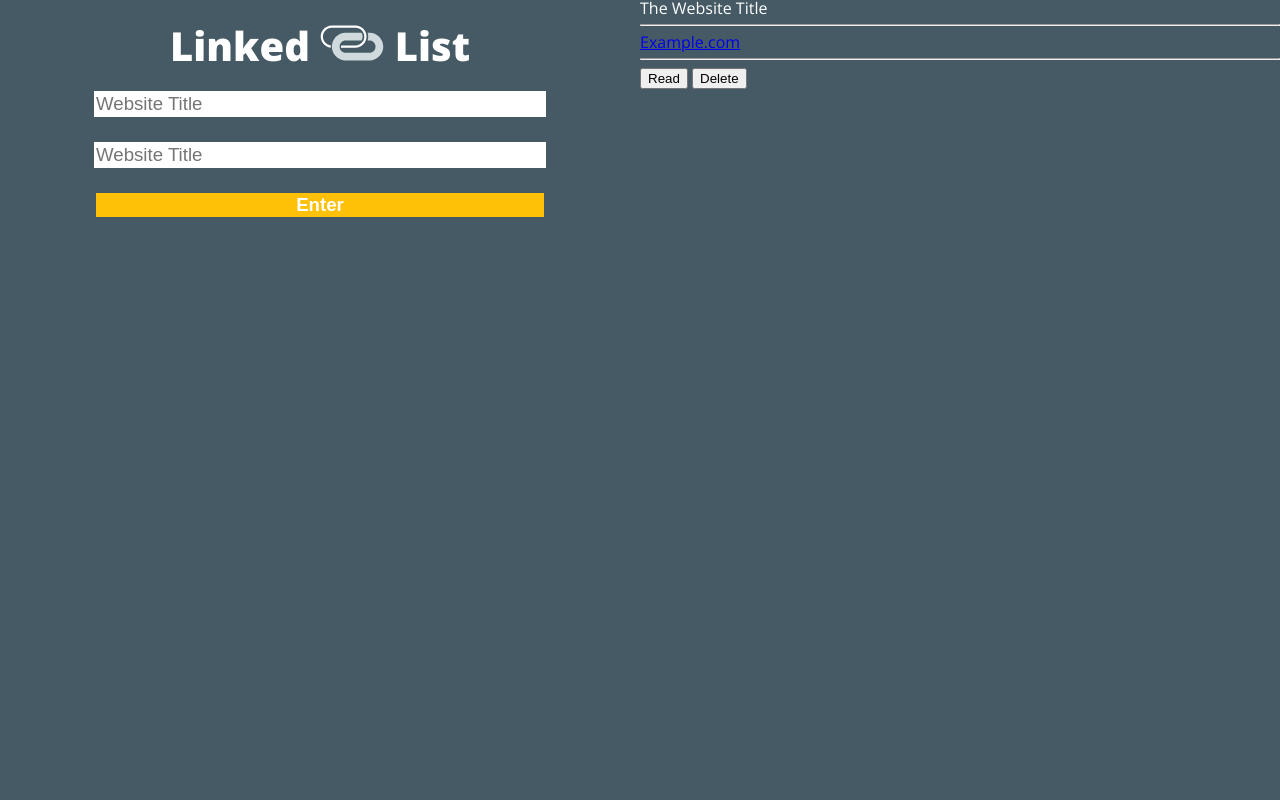
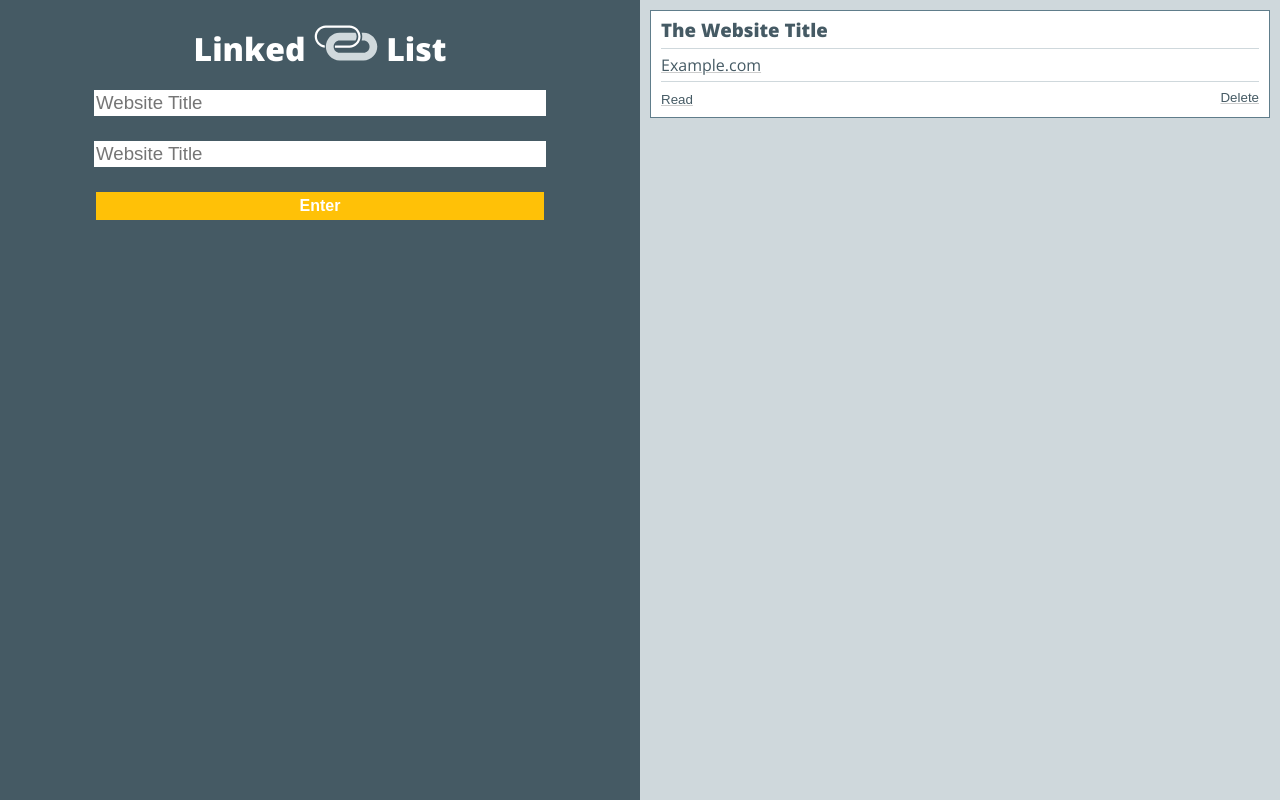
Before and after one commit to nogully/Linked-List, a plain HTML site: page index.html in a window 1280 px wide. Drawn offline with nearby package versions, Linux system fonts and the light colour scheme.

Commit message:
Add style for right side, all style complete

```diff
--- a/style.css
+++ b/style.css
@@ -7,14 +7,15 @@ body {
 main {
   width: 50%;
   text-align: center;
-  display: inline-block;
+  position: absolute;
+  left: 0;
 }
 
 h1 {
   font-weight: 800;
   margin: 25px 0px;
   display: block;
-  font-size: 30pt;
+  font-size: 200%;
 }
 
 img {
@@ -39,11 +40,78 @@ input {
   background-color: #FFC107;
   font-weight: 800;
   color: #FFF;
-  font-size: 14pt;
-/*  box-sizing: 70%;
-*/}
+  font-size: 12pt;
+  text-decoration: none;
+  padding: 5px;
+}
+
+#submit-button:hover {
+  background-color: #FFD773;
+}
 
 section {
   width: 50%;
+  height: 100%;
+  position: absolute;
+  right: 0;
+  background-color: #CFD8DC;
+}
+
+article {
+  border: 1px solid #607D8B;
+  background-color: #FFF;
+  margin: 10px 10px 0px 10px;
+  color: #455A64;
+  padding: 10px;
+}
+
+h2 {
+  font-weight: 800;
+  font-size: 14pt;
+}
+
+a {
+  text-decoration-color: #CCC;
+  color: #455A64;
+}
+
+a:hover {
+  text-decoration-color: #FFC107;
+  font-weight: 800;
+}
+
+hr {
+  border: 0;
+  height: 0;
+  border-top: 1px solid #CFD8DC;
+}
+
+button {
+  border: 0;
+  background-color: #FFF;
+  color: #455A64;
+  text-decoration: underline;
+  text-decoration-color: #CCC;
+  padding: 0;
+  margin: 0;
+}
+
+button:hover {
+  text-decoration-color: #FFC107;
+  font-weight: 800;
+}
+
+.delete {
   float: right;
 }
+
+@media screen and (max-width: 400px) {
+  main {
+    width: 100%;
+  }
+
+  section {
+    width: 100%;
+    top: 70px;
+  }
+}
```
